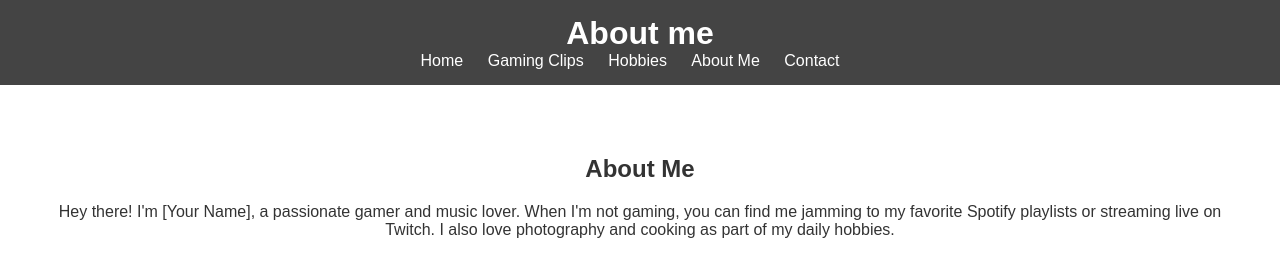
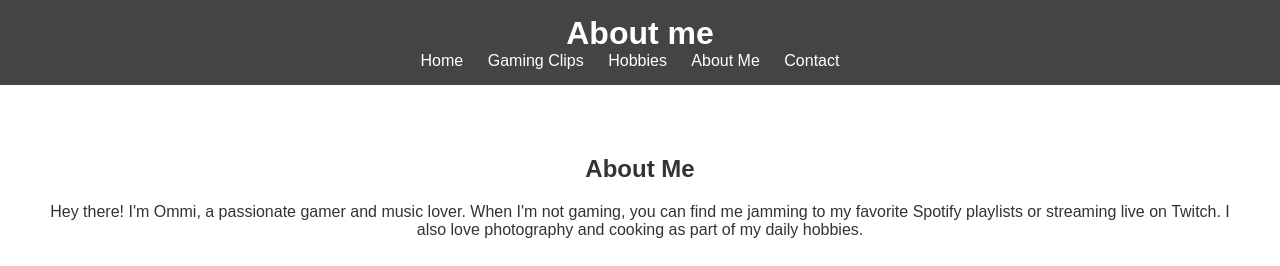
Before and after one commit to ommihusssain/my-website, a plain HTML site: page about.html in a window 1280 px wide. Shown: the top 266 px of the page. Drawn offline with Linux system fonts and the light colour scheme; grey boxes are pictures that could not be loaded.

Commit message:
Update about.html

```diff
--- a/about.html
+++ b/about.html
@@ -114,7 +114,7 @@
     <!-- About Me Section -->
     <section class="about-me">
         <h1>About Me</h1>
-        <p>Hey there! I'm [Your Name], a passionate gamer and music lover. When I'm not gaming, you can find me jamming to my favorite Spotify playlists or streaming live on Twitch. I also love photography and cooking as part of my daily hobbies.</p>
+        <p>Hey there! I'm Ommi, a passionate gamer and music lover. When I'm not gaming, you can find me jamming to my favorite Spotify playlists or streaming live on Twitch. I also love photography and cooking as part of my daily hobbies.</p>
 
         <!-- Images showcasing hobbies or personality -->
         <div class="images-section">
```
